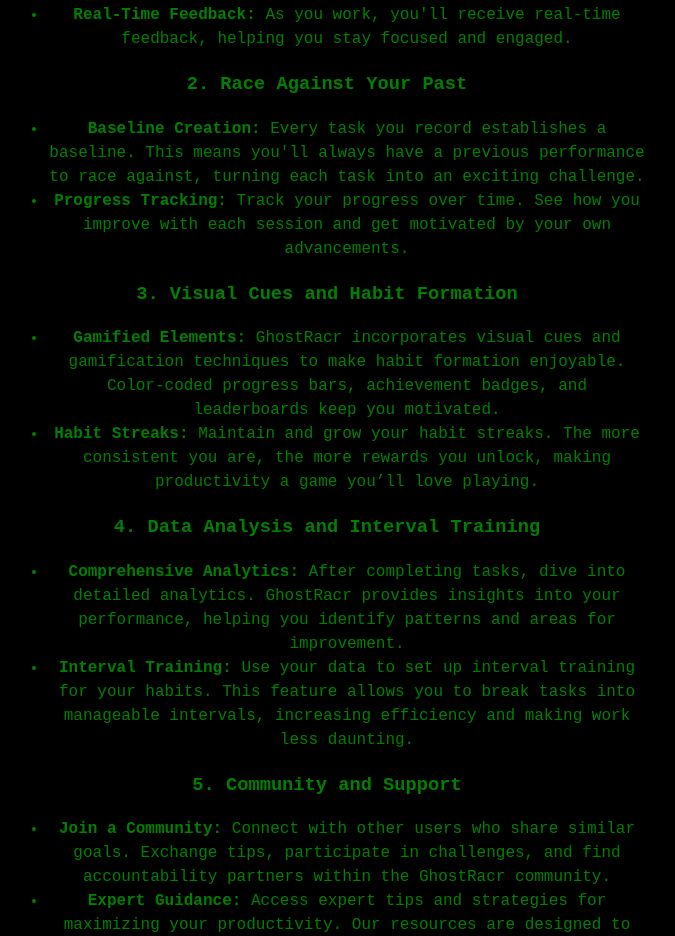
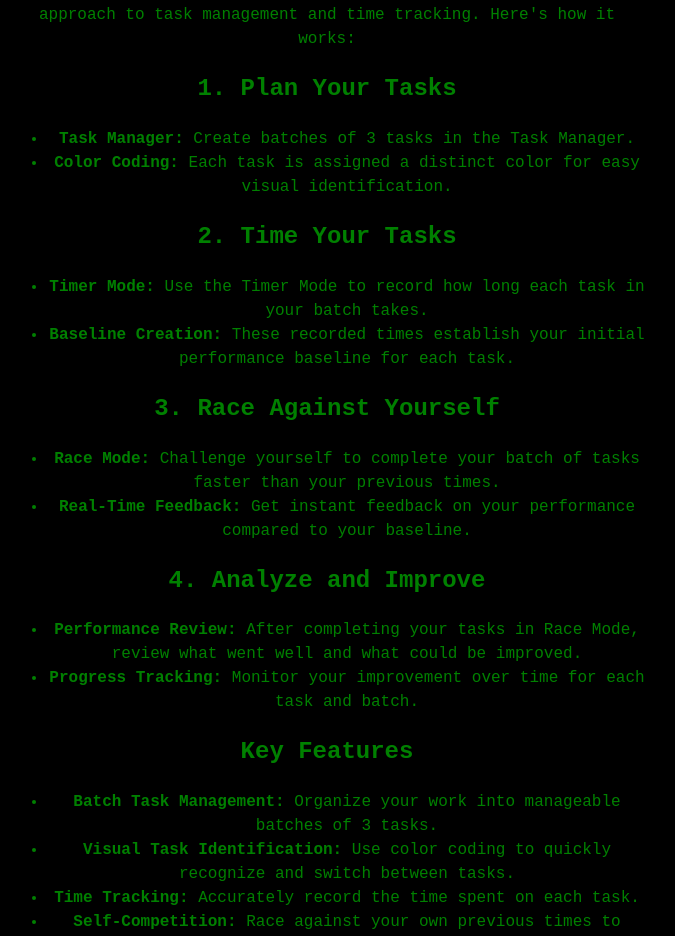
Before and after one commit to pmrprdc/gamifiedworkday, a React (Vite) app: page /sales in a window 1280 px wide. Shown: the part 5482-6418 px from the top of the page, without its empty margins (313-988 px from the left). Built offline with nearby package versions, Linux system fonts and the light colour scheme.

Commit message:
added updated solution breakdown to sales page that better reflects app

```diff
--- a/src/components/SALES/SalesPage.jsx
+++ b/src/components/SALES/SalesPage.jsx
@@ -210,6 +210,47 @@
         <SubTitle>Solution Breakdown</SubTitle>
         <div class="solution-breakdown">
     <h2>Solution Breakdown</h2>
+
+    <div class="ghostracr-solution">
+    <h1>GhostRacr Solution Breakdown</h1>
+
+    <p>GhostRacr is designed to boost your productivity through a unique approach to task management and time tracking. Here's how it works:</p>
+
+    <h2>1. Plan Your Tasks</h2>
+    <ul>
+        <li><strong>Task Manager:</strong> Create batches of 3 tasks in the Task Manager.</li>
+        <li><strong>Color Coding:</strong> Each task is assigned a distinct color for easy visual identification.</li>
+    </ul>
+
+    <h2>2. Time Your Tasks</h2>
+    <ul>
+        <li><strong>Timer Mode:</strong> Use the Timer Mode to record how long each task in your batch takes.</li>
+        <li><strong>Baseline Creation:</strong> These recorded times establish your initial performance baseline for each task.</li>
+    </ul>
+
+    <h2>3. Race Against Yourself</h2>
+    <ul>
+        <li><strong>Race Mode:</strong> Challenge yourself to complete your batch of tasks faster than your previous times.</li>
+        <li><strong>Real-Time Feedback:</strong> Get instant feedback on your performance compared to your baseline.</li>
+    </ul>
+
+    <h2>4. Analyze and Improve</h2>
+    <ul>
+        <li><strong>Performance Review:</strong> After completing your tasks in Race Mode, review what went well and what could be improved.</li>
+        <li><strong>Progress Tracking:</strong> Monitor your improvement over time for each task and batch.</li>
+    </ul>
+
+    <h2>Key Features</h2>
+    <ul>
+        <li><strong>Batch Task Management:</strong> Organize your work into manageable batches of 3 tasks.</li>
+        <li><strong>Visual Task Identification:</strong> Use color coding to quickly recognize and switch between tasks.</li>
+        <li><strong>Time Tracking:</strong> Accurately record the time spent on each task.</li>
+        <li><strong>Self-Competition:</strong> Race against your own previous times to boost productivity.</li>
+        <li><strong>Performance Analysis:</strong> Reflect on your performance and identify areas for improvement.</li>
+    </ul>
+
+    <p>GhostRacr turns productivity into a game where you compete against yourself, helping you to continuously improve your efficiency and time management skills.</p>
+</div>
     <p>When you log in to GhostRacr, you embark on a journey of productivity and fun. Here's how it works:</p>
 
     <h3>1. Set Up and Record Tasks</h3>
```
